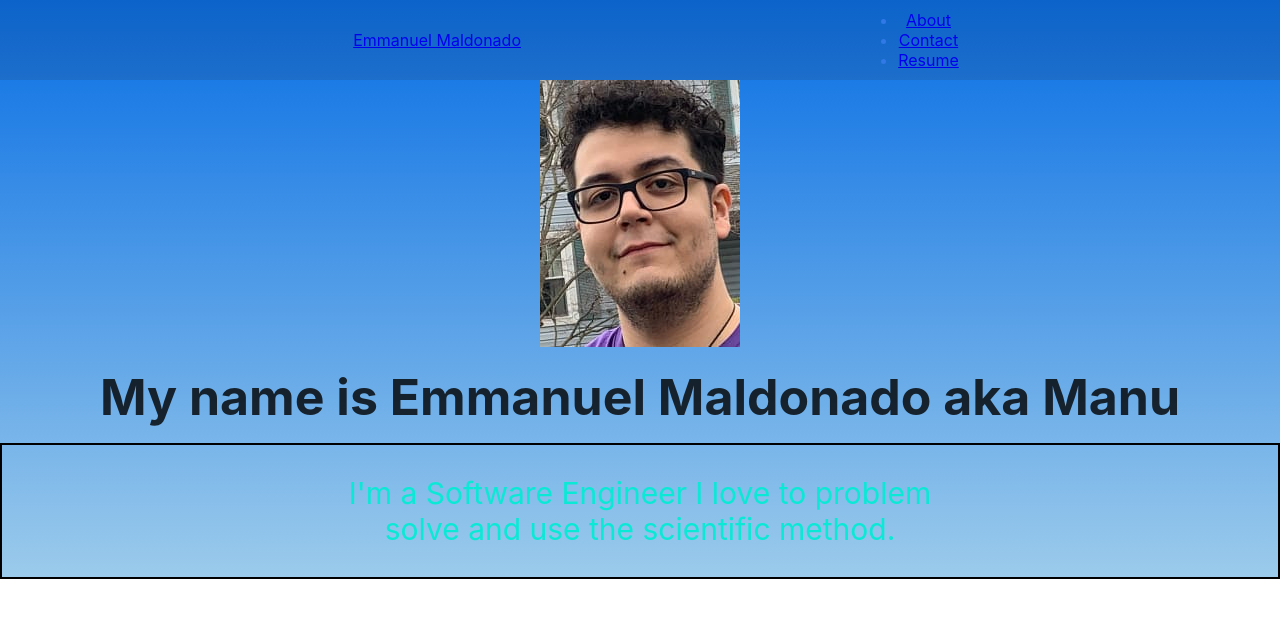
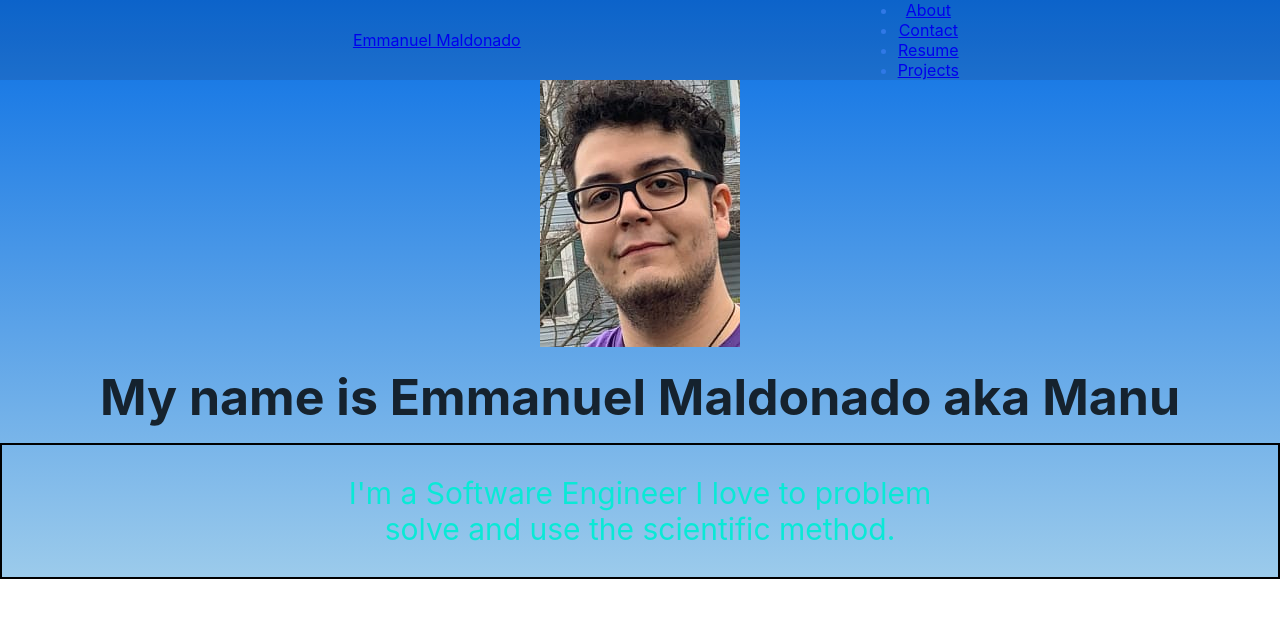
Before and after one commit to epsilonswisdom/portfolio-ready, a React (Create React App) app: page / in a window 1280 px wide. Shown: the top 618 px of the page. Built offline with nearby package versions, Linux system fonts and the light colour scheme.

Commit message:
Add Deployment

```diff
--- a/src/App.jsx
+++ b/src/App.jsx
@@ -5,6 +5,7 @@ import AboutPage from './pages/AboutPage';
 import NavBar from './components/NavBar';
 import ContactPage from './pages/ContactPage';
 import ResumePage from './pages/ResumePage';
+import ProjectsPage from './pages/ProjectsPage';
 
 function App() {
   return (
@@ -15,6 +16,7 @@ function App() {
         <Route path='about' element={<AboutPage />} />
         <Route path='contact' element={<ContactPage />} />
         <Route path='resume' element={<ResumePage />} />
+        <Route path='projects' element={<ProjectsPage/>} />
       </Routes>
     </div>
   );
--- a/src/components/NavBar.jsx
+++ b/src/components/NavBar.jsx
@@ -30,6 +30,11 @@ function NavBar() {
             >Resume
             </NavLink>
           </li>
+          <li>
+            <NavLink
+            to='/projects'>Projects
+            </NavLink>
+          </li>
       </ul>
     </nav>
   )
--- /dev/null
+++ b/src/pages/ProjectsList.jsx
@@ -0,0 +1,13 @@
+import ProjectPreview from './ProjectPreview'
+
+const ProjectsList = (props) => {
+  return (
+    <ul>
+      {props.projects.map((project) =>
+        <ProjectPreview key={project.title} title={project.title} image={project.image} />
+        )}
+    </ul>
+  )
+}
+
+export default ProjectsList
--- a/src/pages/ProjectsPage.jsx
+++ b/src/pages/ProjectsPage.jsx
@@ -1,10 +1,12 @@
+import ProjectsList from "./ProjectsList";
+import { projects } from "../data/projectsData.js"
 
-// import { projects } from "../data/projectsData";
+const ProjectsPage = () => {
+  return (
+    <>
+      <ProjectsList projects={projects}/>
+    </>
+  )
+}
 
-// const Projects = () => {
-//   return (
-//     <>
-//     <projects={projects}/>
-//     </>
-//   )
-// }
+export default ProjectsPage
```
